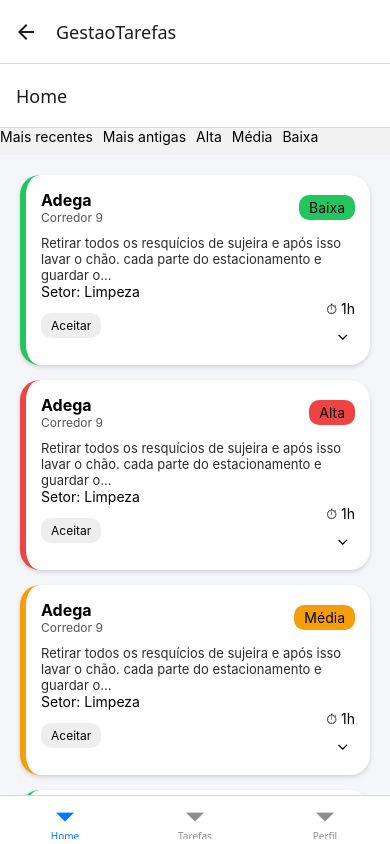
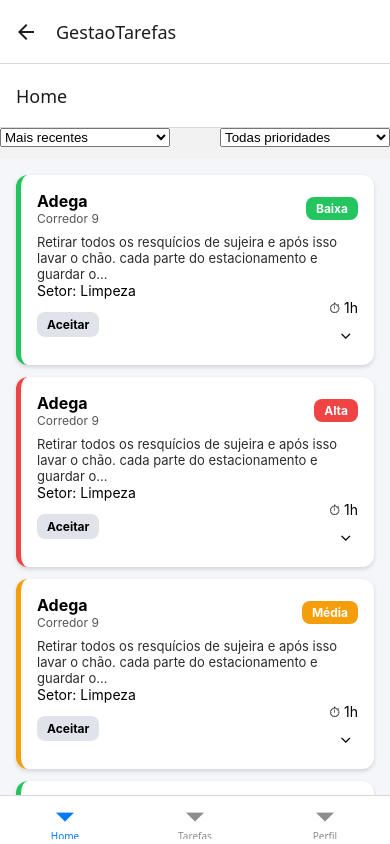
Before and after one commit to JULIOcesar353/gestao-tarefas-mobile, a React Native app: screen /GestaoTarefas in a window 390 px wide. Built offline with nearby package versions, Linux system fonts and the light colour scheme.

Commit message:
Update 08/04

```diff
--- a/package.json
+++ b/package.json
@@ -9,6 +9,7 @@
     "web": "expo start --web"
   },
   "dependencies": {
+    "@react-native-picker/picker": "2.11.4",
     "@react-navigation/bottom-tabs": "^7.15.5",
     "@react-navigation/elements": "^2.9.10",
     "@react-navigation/native": "^7.1.33",
--- a/src/telas/home/index.js
+++ b/src/telas/home/index.js
@@ -1,5 +1,6 @@
 import { View, Text, TouchableOpacity, FlatList } from 'react-native';
 import { useState } from 'react';
+import { Picker } from '@react-native-picker/picker';
 import styles from './styles';
 import { tarefas } from '../../teste/tarefas';
 
@@ -26,27 +27,29 @@ export default function Home() {
 
         <View>
 
-            <View style={{ flexDirection: "row", gap: 10, marginBottom: 10 }}>
+            <View style={styles.filtrosContainer}>
 
-                <TouchableOpacity onPress={() => setFiltroTempo("recentes")}>
-                    <Text>Mais recentes</Text>
-                </TouchableOpacity>
+                <View style={styles.selectBox}>
+                    <Picker
+                        selectedValue={filtroTempo}
+                        onValueChange={(itemValue) => setFiltroTempo(itemValue)}
+                    >
+                        <Picker.Item label="Mais recentes" value="recentes" />
+                        <Picker.Item label="Mais antigas" value="antigas" />
+                    </Picker>
+                </View>
 
-                <TouchableOpacity onPress={() => setFiltroTempo("antigas")}>
-                    <Text>Mais antigas</Text>
-                </TouchableOpacity>
-
-                <TouchableOpacity onPress={() => setFiltroPrioridade("Alta")}>
-                    <Text>Alta</Text>
-                </TouchableOpacity>
-
-                <TouchableOpacity onPress={() => setFiltroPrioridade("Média")}>
-                    <Text>Média</Text>
-                </TouchableOpacity>
-
-                <TouchableOpacity onPress={() => setFiltroPrioridade("Baixa")}>
-                    <Text>Baixa</Text>
-                </TouchableOpacity>
+                <View style={styles.selectBox}>
+                    <Picker
+                        selectedValue={filtroPrioridade}
+                        onValueChange={(itemValue) => setFiltroPrioridade(itemValue)}
+                    >
+                        <Picker.Item label="Todas prioridades" value="todas" />
+                        <Picker.Item label="Alta" value="Alta" />
+                        <Picker.Item label="Média" value="Média" />
+                        <Picker.Item label="Baixa" value="Baixa" />
+                    </Picker>
+                </View>
 
             </View>
 
@@ -133,5 +136,5 @@ export default function Home() {
                 }}
             />
         </View>
-            );
+    );
 }
--- a/src/telas/home/styles.js
+++ b/src/telas/home/styles.js
@@ -3,15 +3,15 @@ import { StyleSheet } from 'react-native';
 const styles = StyleSheet.create({
     container: {
         backgroundColor: '#F5F6FA',
-        padding: 20,
+        padding: 16,
     },
 
     card: {
-    backgroundColor: '#ffffff',
-    borderRadius: 20,
-    padding: 15,
-    marginBottom: 15,
-    borderLeftWidth: 6,
+        backgroundColor: '#FFF',
+        borderRadius: 12,
+        padding: 16,
+        marginBottom: 12,
+        borderLeftWidth: 5,
 
         shadowColor: "#000",
         shadowOffset: {
@@ -21,7 +21,7 @@ const styles = StyleSheet.create({
         shadowOpacity: 0.15,
         shadowRadius: 4,
 
-    elevation: 5
+        elevation: 3
     },
 
     headerCard: {
@@ -41,7 +41,7 @@ const styles = StyleSheet.create({
     },
 
     descricao: {
-        marginTop: 10,
+        marginTop: 8,
         fontSize: 13,
         color: '#2c2c2c'
     },
@@ -53,14 +53,15 @@ const styles = StyleSheet.create({
     },
 
     botaoAceitar: {
-        backgroundColor: '#eee',
+        backgroundColor: '#E0E3EA',
         paddingHorizontal: 10,
         paddingVertical: 5,
-        borderRadius: 10
+        borderRadius: 8
     },
 
     textoBotao: {
-        fontSize: 12
+        fontSize: 12,
+        fontWeight: "bold"
     },
 
     seta: {
@@ -78,11 +79,32 @@ const styles = StyleSheet.create({
         alignItems: "center"
     },
 
-    badge:{
-    paddingHorizontal:10,
-    paddingVertical:4,
-    borderRadius:10,
-}
+    badge: {
+        paddingHorizontal: 10,
+        paddingVertical: 4,
+        borderRadius: 8,
+    },
+
+    badgeText: {
+        color: "#FFF",
+        fontSize: 12,
+        fontWeight: "bold"
+    },
+
+    filtrosContainer: {
+        flexDirection: "row",
+        alignItems: "center",
+        justifyContent: "space-between",
+        marginBottom: 12,
+        gap: 8,
+    },
+
+    selectBox: {
+        backgroundColor: "#FFF",
+        borderRadius: 8,
+        width: 170,
+        elevation: 3
+    },
 });
 
 export default styles;
```
Also changed, not shown: 1 other file (tests, documents, lock files or other folders). Lines whose indentation alone changed are shown as unchanged.
